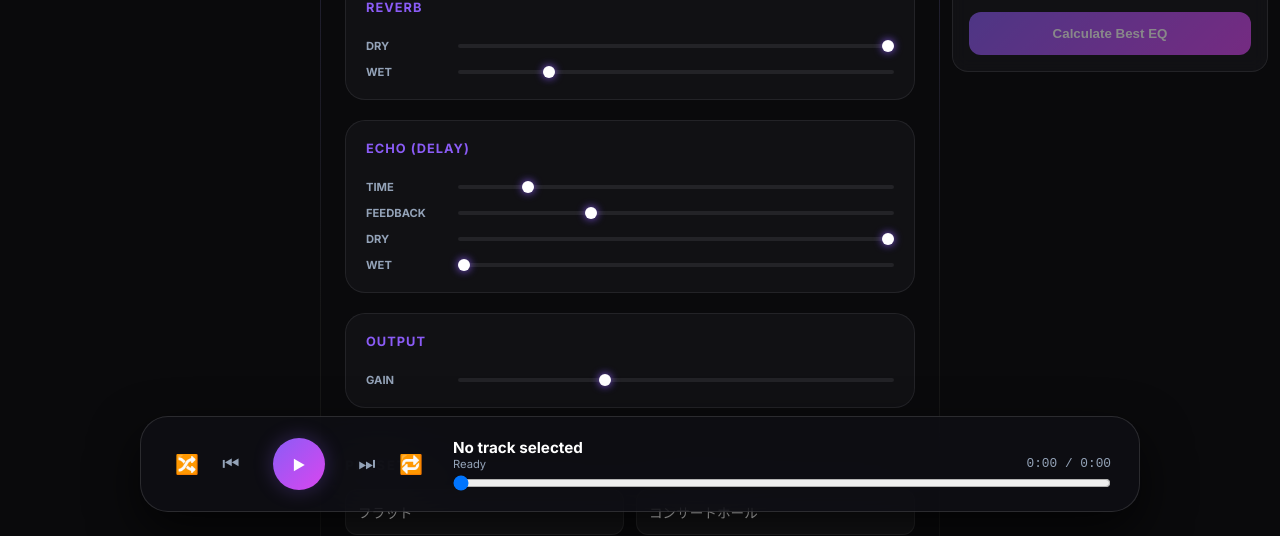
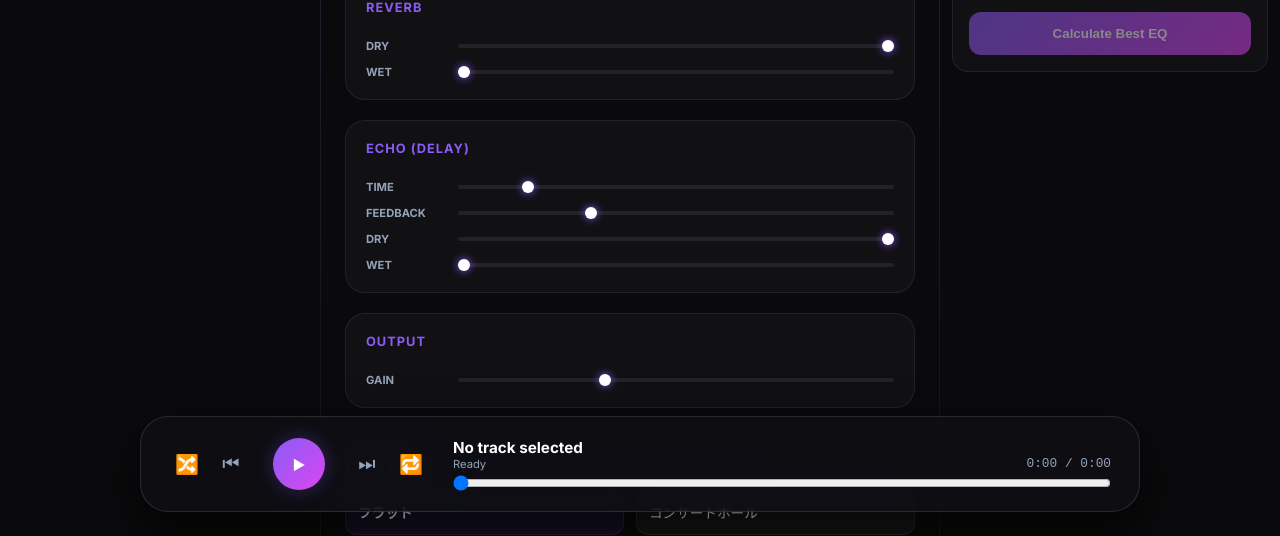
Before and after one commit to shinzyapple/eq-lab-site, a Next.js app: page / in a window 1280 px wide. Shown: the part 264-800 px from the top of the page. Built offline with nearby package versions, Linux system fonts and the light colour scheme.

Commit message:
軽い修正

```diff
--- a/app/page.tsx
+++ b/app/page.tsx
@@ -54,7 +54,7 @@ export default function Home() {
 
   const [eqGains, setEqGains] = useState<number[]>(new Array(10).fill(0));
   const [reverbDry, setRevDry] = useState(1.0);
-  const [reverbWet, setRevWet] = useState(0.2);
+  const [reverbWet, setRevWet] = useState(0.0);
   const [echoDelay, setEchoDelayState] = useState(0.3);
   const [echoFeedback, setEchoFeedbackState] = useState(0.3);
   const [echoWet, setEchoWetState] = useState(0.0);
@@ -67,7 +67,7 @@ export default function Home() {
   const [isDragging, setIsDragging] = useState(false);
 
   const [presets, setPresets] = useState<Preset[]>(defaultPresets);
-  const [activePresetId, setActivePresetId] = useState<string | null>(null);
+  const [activePresetId, setActivePresetId] = useState<string | null>("flat");
   const [isMatching, setIsMatching] = useState(false);
   const [sourceTrack, setSourceTrack] = useState<Track | null>(null);
   const [targetTrack, setTargetTrack] = useState<Track | null>(null);
@@ -122,15 +122,8 @@ export default function Home() {
     if (savedSettings) {
       try {
         const s = JSON.parse(savedSettings);
-        if (s.eqGains) setEqGains(s.eqGains);
-        if (s.reverbDry !== undefined) setRevDry(s.reverbDry);
-        if (s.reverbWet !== undefined) setRevWet(s.reverbWet);
-        if (s.echoDelay !== undefined) setEchoDelayState(s.echoDelay);
-        if (s.echoFeedback !== undefined) setEchoFeedbackState(s.echoFeedback);
-        if (s.echoWet !== undefined) setEchoWetState(s.echoWet);
-        if (s.echoDry !== undefined) setEchoDryState(s.echoDry);
         if (s.volume !== undefined) setGlobalVolume(s.volume);
-        if (s.activePresetId) setActivePresetId(s.activePresetId);
+        // FX settings (eqGains, reverb, echo) are NOT loaded to ensure we start at "Flat"
         if (s.currentTrackId) {
           db.tracks.get(Number(s.currentTrackId)).then((t: any) => {
             if (t) setCurrentTrack({ id: t.id.toString(), name: t.name });
```
